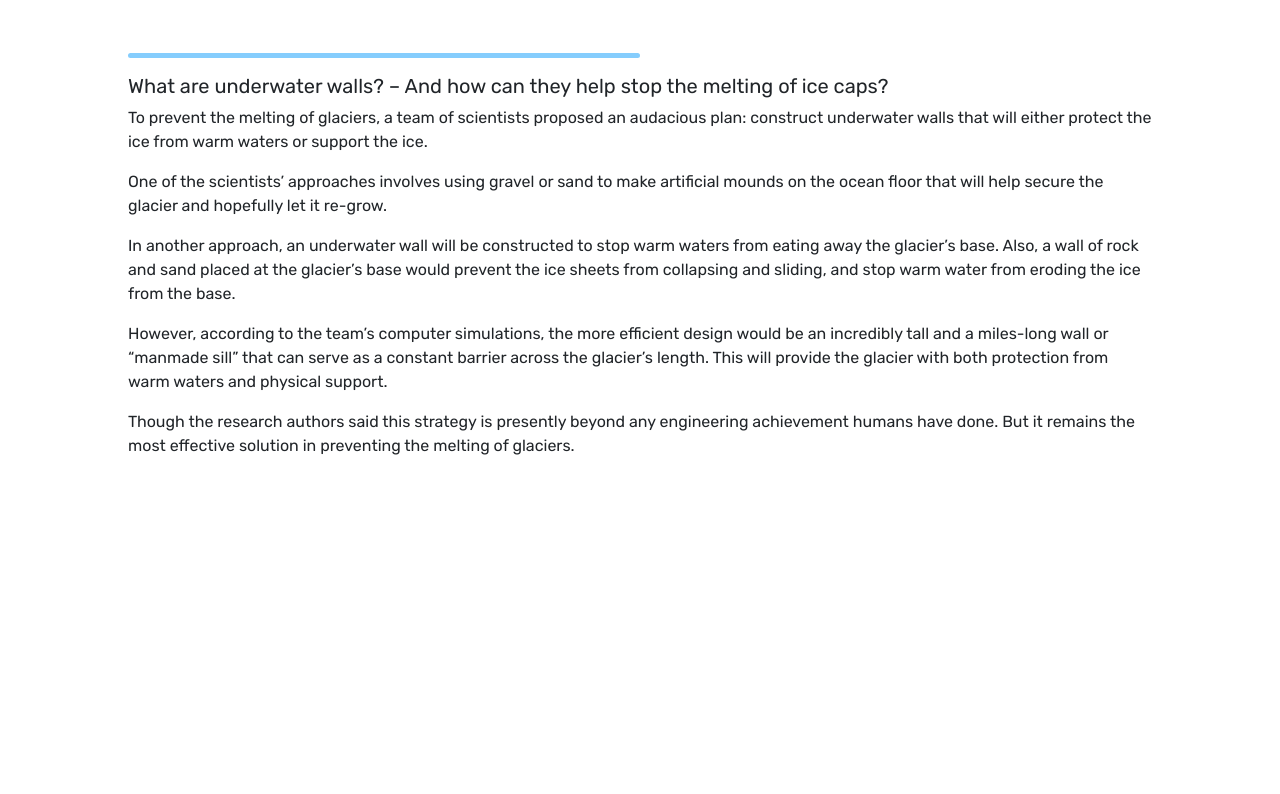
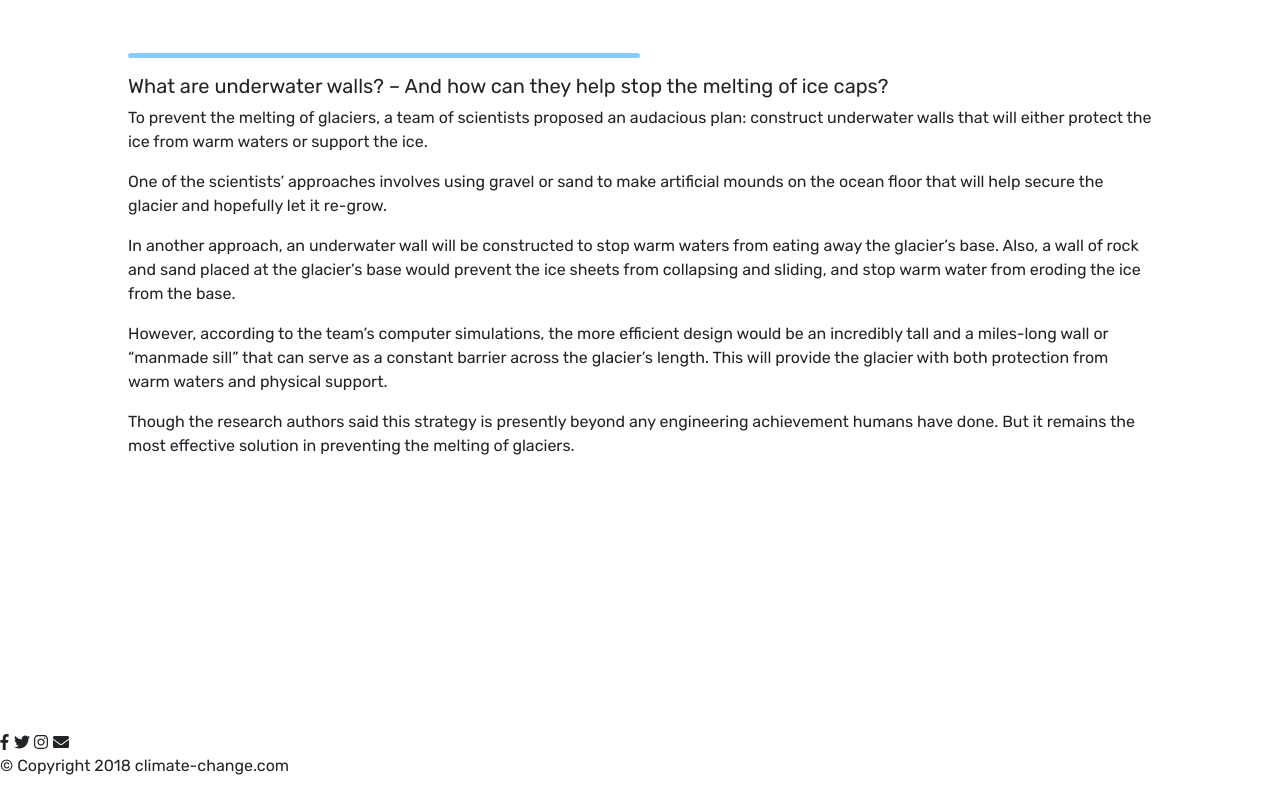
Before and after one commit to SanthanaRahul1234/project, a plain HTML site: page index.html in a window 1280 px wide. Shown: the part 2563-3357 px from the top of the page. Before the commit the page ends 3293 px from the top, so only its background shows below. Drawn offline with nearby package versions, Linux system fonts and the light colour scheme.

Commit message:
added footer

```diff
--- a/index.html
+++ b/index.html
@@ -169,5 +169,14 @@
 <!--    </video>-->
 </div>
 
+    <footer id="footer">
+    <i class="social-icon fab fa-facebook-f"></i>
+    <i class="social-icon fab fa-twitter"></i>
+    <i class="social-icon fab fa-instagram"></i>
+    <i class="social-icon fas fa-envelope"></i>
+    <p>© Copyright 2018 climate-change.com</p>
+
+</footer>
+
 </body>
 </html>
```
